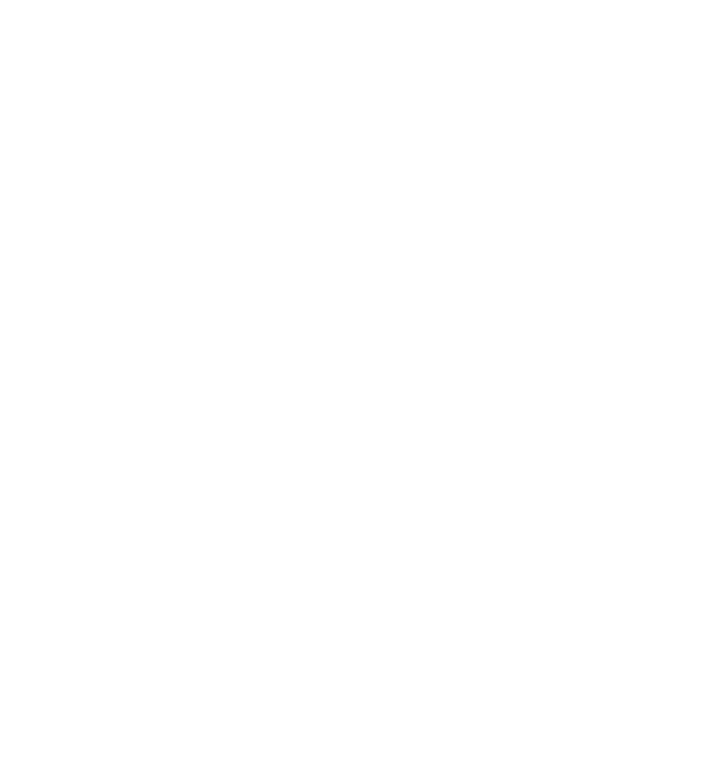
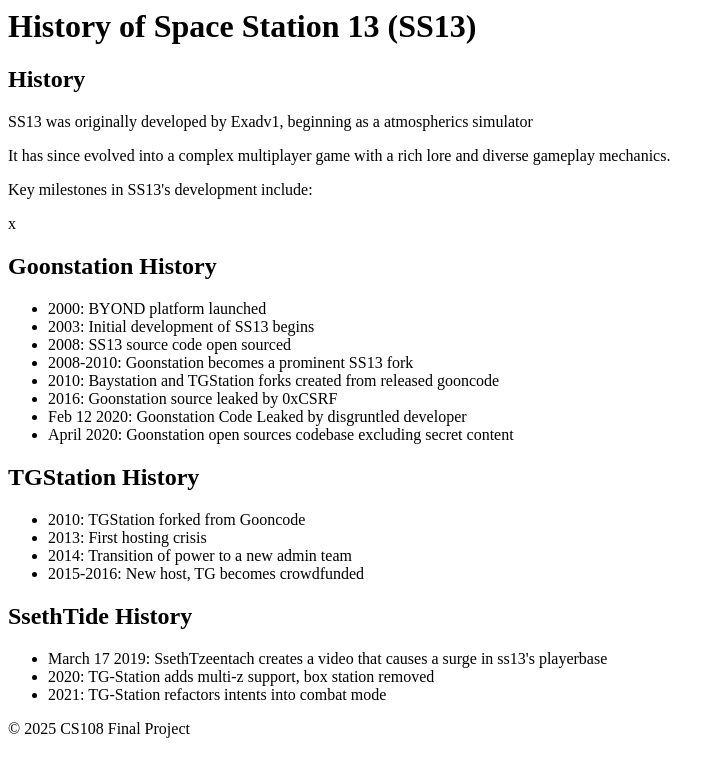
Before and after one commit to SupernovaXTS/school, a plain HTML site: page cs108/finalProject/ss13/history.html in a window 1280 px wide. Shown: the whole page, without its empty margins (0-725 px from the left). Drawn offline with Linux system fonts and the light colour scheme.

Commit message:
ss13 history

```diff
--- a/cs108/finalProject/screeps/index.html
+++ b/cs108/finalProject/screeps/index.html
@@ -0,0 +1,15 @@
+<head>
+    <meta charset="UTF-8">
+    <meta name="viewport" content="width=device-width, initial-scale=1.0">
+    <title>Screeps - CS108 Final Project</title>
+    <link rel="stylesheet" href="../styles.css">
+    <script src="../script.js" defer></script>
+</head>
+<body>
+    <h1>Screeps</h1>
+    <p>Welcome to the Screeps page of my CS108 Final Project!</p>
+    <section id="overview">
+        <h2>Overview</h2>
+        <p>Screeps is a massively multiplayer online game for programmers, where the core mechanic is programming your units' AI.</p>
+        <p>Players write JavaScript code to control their units, which operate autonomously in a persistent world.</p>
+</body>
--- a/cs108/finalProject/ss13/history.html
+++ b/cs108/finalProject/ss13/history.html
@@ -0,0 +1,54 @@
+<head>
+    <meta charset="UTF-8">
+    <meta name="viewport" content="width=device-width, initial-scale=1.0">
+    <title>SS13 - History - CS108 Final Project</title>
+    <link rel="stylesheet" href="../styles.css">
+    <script src="../script.js" defer></script>
+</head>
+<body>
+    <header>
+        <h1>History of Space Station 13 (SS13)</h1>
+    </header>
+    <main>
+        <section id="history">
+            <h2>History</h2>
+            <p>SS13 was originally developed by Exadv1, beginning as a atmospherics simulator</p>
+            <p>It has since evolved into a complex multiplayer game with a rich lore and diverse gameplay mechanics.</p>
+            <p>Key milestones in SS13's development include:</p>
+        </section>
+       x <section id="goonstation-history">
+            <h2>Goonstation History</h2>
+            <ul>
+                <li>2000: BYOND platform launched</li>
+                <li>2003: Initial development of SS13 begins</li>
+                <li>2008: SS13 source code open sourced</li>
+                <li>2008-2010: Goonstation becomes a prominent SS13 fork</li>
+                <li>2010: Baystation and TGStation forks created from released gooncode</li>
+                <li>2016: Goonstation source leaked by 0xCSRF</li>
+                <li>Feb 12 2020: Goonstation Code Leaked by disgruntled developer</li>
+                <li>April 2020: Goonstation open sources codebase excluding secret content</li>
+            </ul>
+        </section>
+        <section id="tgstation-history">
+            <h2>TGStation History</h2>
+            <ul>
+                <li>2010: TGStation forked from Gooncode</li>
+                <li>2013: First hosting crisis</li>
+                <li>2014: Transition of power to a new admin team </li>
+                <li>2015-2016: New host, TG becomes crowdfunded </li>
+
+        </section>
+        <section id="ssethTide">
+            <h2>SsethTide History</h2>
+            <ul>
+                <li>March 17 2019: SsethTzeentach creates a video that causes a surge in ss13's playerbase</li>
+                <li>2020: TG-Station adds multi-z support, box station removed </li>
+                <li>2021: TG-Station refactors intents into combat mode </li>
+            </ul>
+        </section>
+
+    </main>
+    <footer>
+        <p>&copy; 2025 CS108 Final Project</p>
+    </footer>
+</body>
```
Also changed, not shown: cs108/finalProject/gtnewhorizons/index.html (+4 -0 lines), cs108/finalProject/ss13/index.html (+31 -0 lines).
